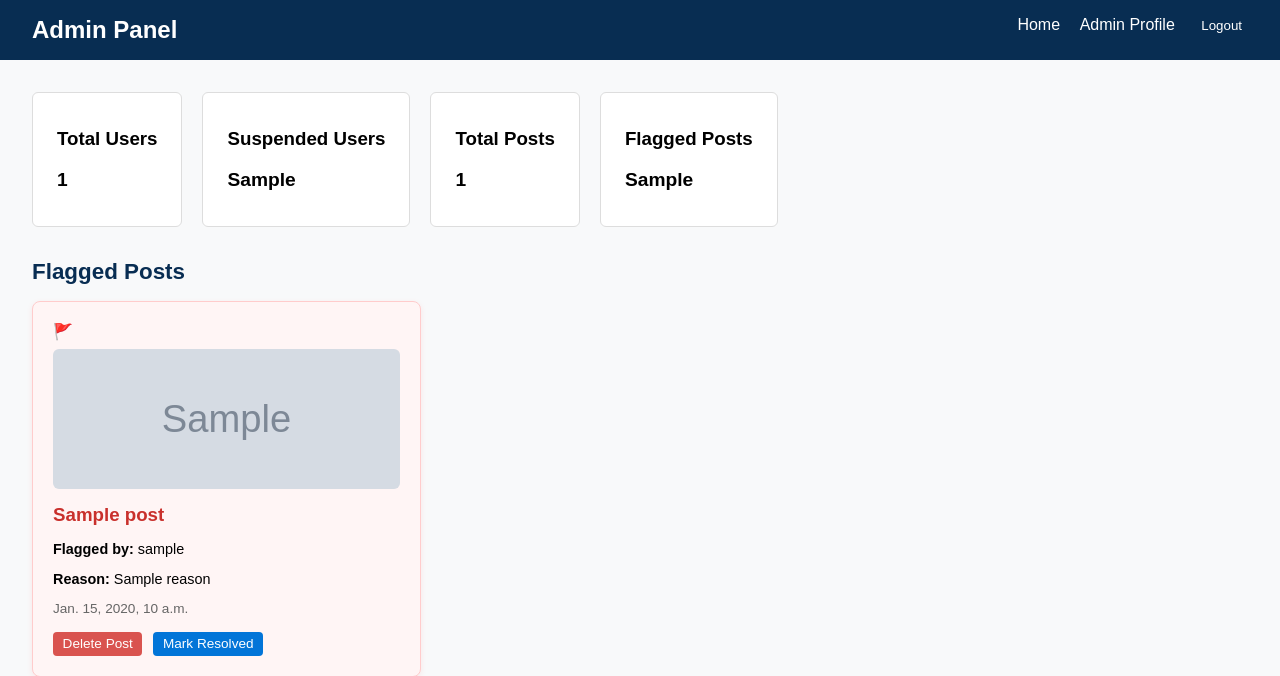
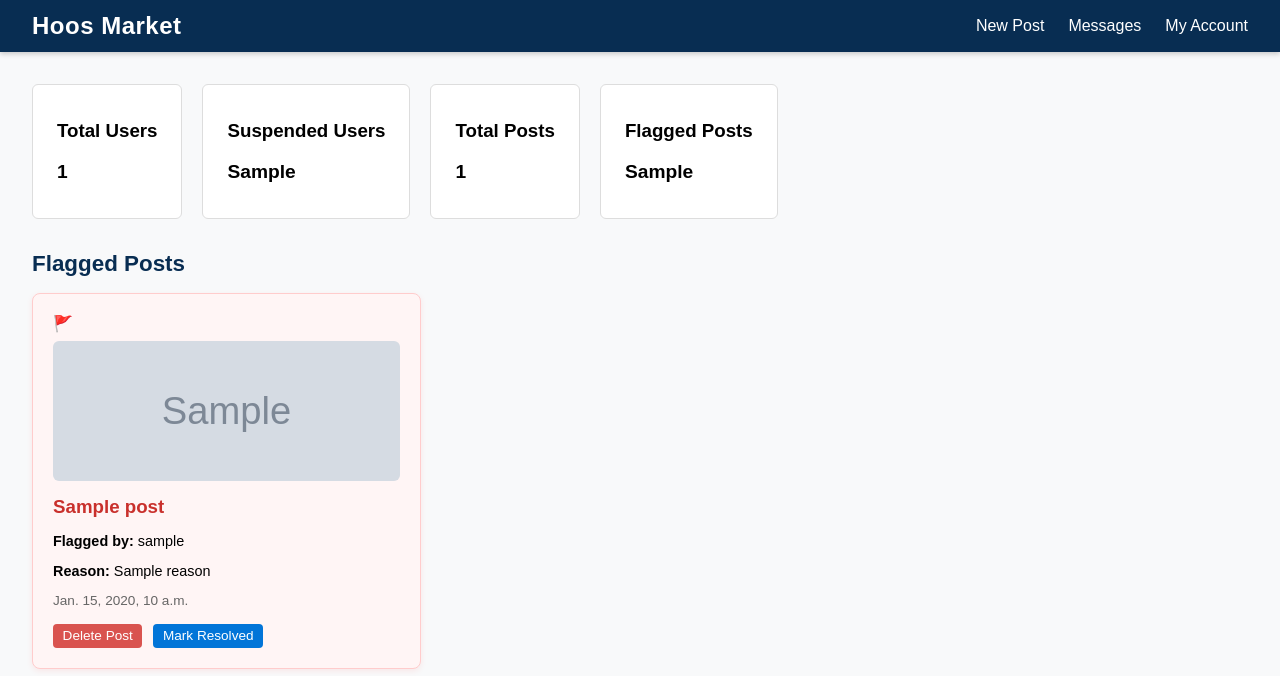
Before and after one commit to ahmerhm/HoosMarket, a Django app: template templates/admin/admin_dashboard.html in a window 1280 px wide. Shown: the top 676 px of the page. Run offline with Django 3.2, Linux system fonts and the light colour scheme; tables that the repository leaves empty hold one stand-in row (values such as "Sample post"); the template is opened without the code that fills it: values that come from a table or form of the project are taken from there, most other values are stand-ins (such as "Sample title", 1, 10 or a date in 2020); grey boxes marked "Sample" are stand-in pictures.

Commit message:
removed admin profile

```diff
--- a/app/urls.py
+++ b/app/urls.py
@@ -79,9 +79,6 @@ urlpatterns = [
     # After login: promote moderators to staff & send to dashboard
     path("after-login/", views.post_login_redirect, name="post_login_redirect"),
 
-    # Admin profile page
-    path("admin-panel/profile/", views.admin_profile, name="admin_profile"),
-
     # Suspended user page
     path("suspended/", views.suspended_page_view, name="suspended_page"),
 ]
--- a/templates/admin/admin_dashboard.html
+++ b/templates/admin/admin_dashboard.html
@@ -7,10 +7,47 @@
     <meta name="viewport" content="width=device-width, initial-scale=1.0">
 
     <style>
-        body { font-family: Arial, sans-serif; background:#f8f9fa; margin:0; }
-        nav { background:#082d52; color:white; padding:1rem 2rem; display:flex; justify-content:space-between; }
-        .site-name { font-size:1.5rem; font-weight:bold; }
-        .content { padding:2rem; }
+        body {
+            font-family: Arial, sans-serif;
+            background:#f8f9fa;
+            margin:0;
+        }
+
+        nav {
+            display: flex;
+            align-items: center;
+            justify-content: space-between;
+            background-color: #082d52;
+            color: white;
+            padding: 0.75rem 2rem;
+            box-shadow: 0 2px 5px rgba(0,0,0,0.2);
+        }
+
+        .site-name {
+            font-size: 1.5rem;
+            font-weight: bold;
+            letter-spacing: 0.5px;
+        }
+
+        .nav-links {
+            display: flex;
+            gap: 1.5rem;
+        }
+
+        .nav-links a {
+            color: white;
+            text-decoration: none;
+            font-size: 1rem;
+            transition: color 0.3s ease;
+        }
+
+        .nav-links a:hover {
+            color: #29b1f0;
+        }
+
+        .content {
+            padding:2rem;
+        }
 
         .section-title {
             margin-bottom: 1rem;
@@ -33,6 +70,7 @@
             gap: 1.5rem;
             margin-top: 1rem;
         }
+
         @media (max-width: 1000px) {
             .post-grid {
                 grid-template-columns: repeat(2, 1fr);
@@ -45,7 +83,9 @@
             }
         }
 
-        .admin-controls { margin-top:1rem; }
+        .admin-controls {
+            margin-top:1rem;
+        }
 
         .admin-btn {
             display:inline-block;
@@ -70,10 +110,15 @@
         }
 
         @media (max-width: 1000px) {
-            .flag-grid { grid-template-columns: repeat(2, 1fr); }
+            .flag-grid {
+                grid-template-columns: repeat(2, 1fr);
             }
+        }
+
         @media (max-width: 600px) {
-            .flag-grid { grid-template-columns: repeat(1, 1fr); }
+            .flag-grid {
+                grid-template-columns: repeat(1, 1fr);
+            }
         }
 
         .flag-card {
@@ -110,28 +155,20 @@
 <body>
 
 <nav>
-    <div class="site-name">Admin Panel</div>
-    <div>
-        <a href="/" style="color:white; text-decoration:none; margin-right:1rem;">Home</a>
-        <a href="{% url 'admin_profile' %}"
-            style="color:white; text-decoration:none; margin-right:1rem;">
-            Admin Profile
-        </a>
-        <form method="post" action="{% url 'account_logout' %}" style="display:inline;">
-            {% csrf_token %}
-            <button type="submit" style="background:none;border:none;color:white;cursor:pointer;">
-                Logout
-            </button>
-        </form>
+    <div class="site-name">Hoos Market</div>
+    <div class="nav-links">
+        <a href="{% url 'newpost' %}">New Post</a>
+        <a href="{% url 'messaging:inbox' %}">Messages</a>
+        <a href="/myaccount/">My Account</a>
+        {% if user.is_staff %}
+            <a href="{% url 'admin_dashboard' %}">Review content</a>
+        {% endif %}
     </div>
 </nav>
 
 <div class="content">
 
-    <!-- ===================== -->
-    <!-- FLAGGED POSTS SECTION -->
-    <!-- ===================== -->
-     <div style="display:flex; gap:20px; margin-bottom:2rem;">
+    <div style="display:flex; gap:20px; margin-bottom:2rem; flex-wrap: wrap;">
         <div style="background:white; padding:1rem 1.5rem; border-radius:6px; border:1px solid #ddd;">
             <h3>Total Users</h3>
             <p style="font-size:1.2rem; font-weight:bold;">{{ total_users }}</p>
@@ -158,7 +195,6 @@
     <div class="flag-grid">
         {% for flag in flags %}
         <div class="flag-card">
-
             <div class="flag-label">🚩</div>
 
             {% if flag.post.images.first %}
@@ -202,23 +238,18 @@
         </div>
         {% endfor %}
     </div>
-
     {% else %}
         <p>No flagged posts.</p>
     {% endif %}
 
     <hr style="margin:2rem 0;">
 
-    <!-- ===================== -->
-    <!-- SUSPENDED USERS SECTION -->
-    <!-- ===================== -->
     <h2 class="section-title">Suspended Users</h2>
 
     {% if suspended_user_list %}
     <div class="flag-grid">
         {% for user in suspended_user_list %}
         <div class="flag-card" style="background:#fff7e6; border-color:#ffd9a0;">
-
             <div class="flag-label" style="color:#e69500;">⚠️ Suspended User</div>
 
             <h3 style="margin:0 0 .5rem 0;">
@@ -251,9 +282,7 @@
         <p>No suspended users.</p>
     {% endif %}
 
-    <!-- ===================== -->
-    <!-- ALL POSTS SECTION -->
-    <!-- ===================== -->
+
     <h2 class="section-title">All Posts</h2>
 
     <div class="post-grid">
```
Also changed, not shown: app/views.py (+0 -8 lines), templates/admin/admin_profile.html (deleted, +0 -52 lines). Lines whose indentation alone changed are shown as unchanged.
